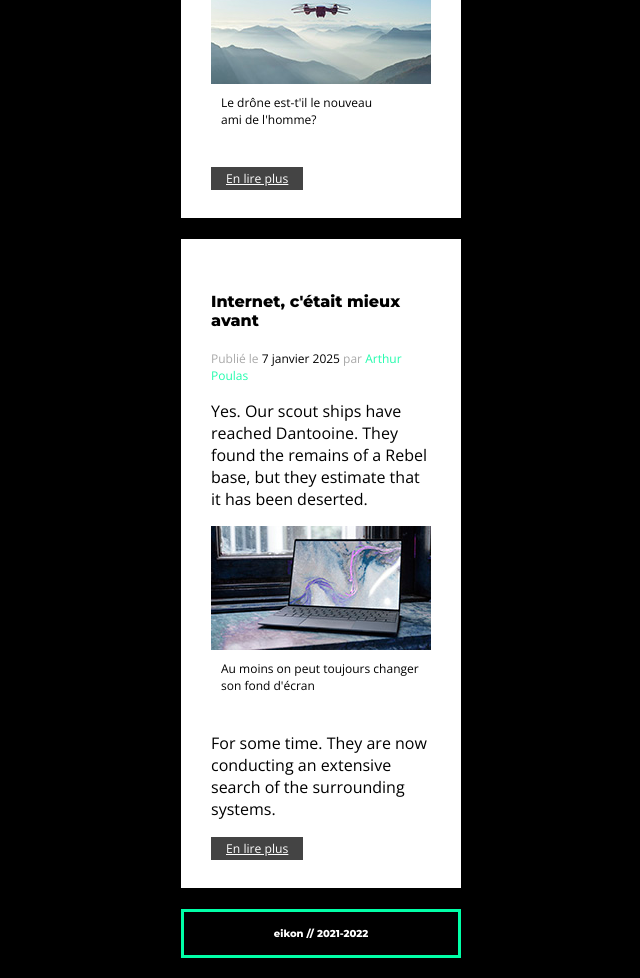
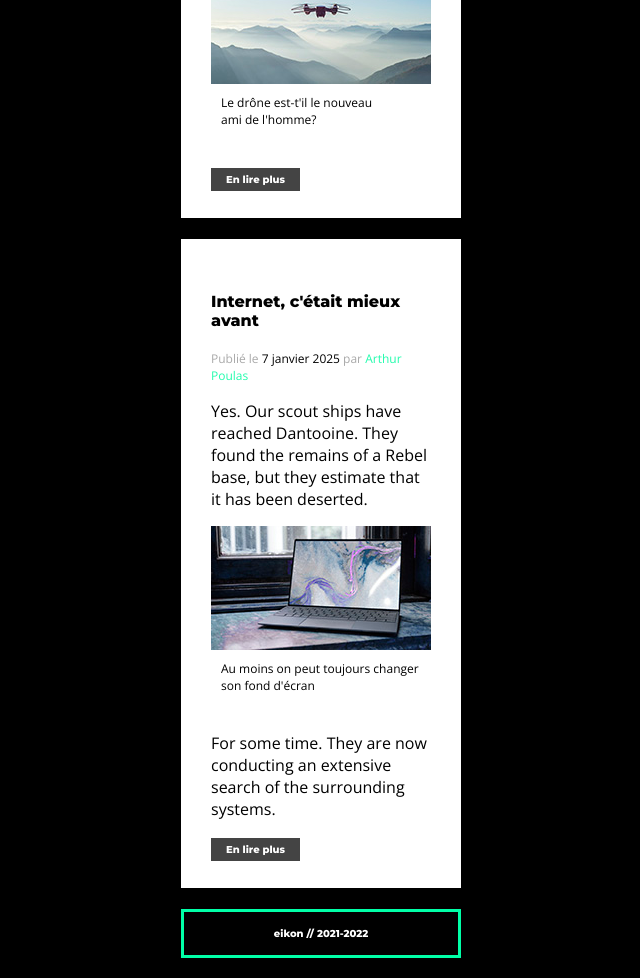
Before and after one commit to GLucile/14-techmag, a plain HTML site: page index.html in a window 1280 px wide. Shown: the part 1011-1989 px from the top of the page, without its empty margins (319-959 px from the left). Drawn offline with nearby package versions, Linux system fonts and the light colour scheme.

Commit message:
Modification lien "a"

```diff
--- a/css/style.css
+++ b/css/style.css
@@ -113,8 +113,10 @@ figcaption {
 a {
   background-color: rgb(68, 68, 68);
   color: white;
-  font-size: 12.2px;
-  padding: 3px 15px 3px;
+  font-family: 'Montserrat', sans-serif;
+  text-decoration: none;
+  font-size: 10px;
+  padding: 5px 15px;
 }
 
 footer {
```
